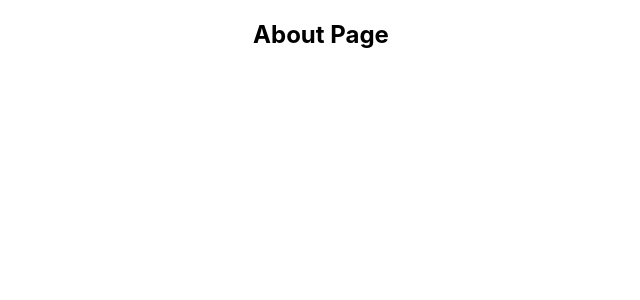
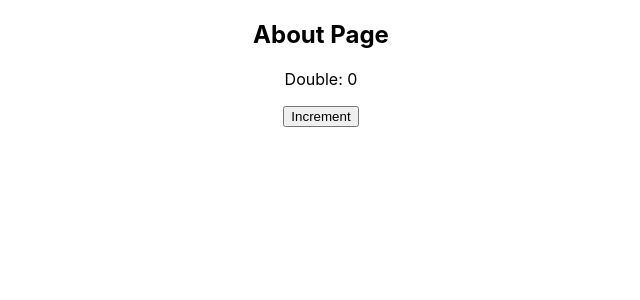
Before and after one commit to Srinivas002Guddati/react-interview-prep, a React (Create React App) app: page /about in a window 1280 px wide. Shown: the top 300 px of the page, without its empty margins (319-959 px from the left). Built offline with nearby package versions, Linux system fonts and the light colour scheme.

Commit message:
useMemo example added

```diff
--- a/package.json
+++ b/package.json
@@ -11,6 +11,7 @@
     "react-dom": "^19.1.1",
     "react-router-dom": "^7.9.1",
     "react-scripts": "5.0.1",
+    "react-window": "^2.1.1",
     "web-vitals": "^2.1.4"
   },
   "scripts": {
--- a/src/App.js
+++ b/src/App.js
@@ -17,9 +17,9 @@ import ToggleButton from "./components/core-concepts/custom-hooks/useToggle";
 import CounterComponent from "./components/core-concepts/custom-hooks/useCounter";
 import PostList from "./components/core-concepts/custom-hooks/useFetch";
 import ParentComponent from "./components/performance-techniques/react-memo-pure-components";
-
+import About from "./components/performance-techniques/lazy-loading-with-routes/About";
 const Home = lazy(()=>import('./components/performance-techniques/lazy-loading-with-routes/Home'));
-const About = lazy(()=>import('./components/performance-techniques/lazy-loading-with-routes/About'));
+//const About = lazy(()=>import('./components/performance-techniques/lazy-loading-with-routes/About'));
 const Contact = lazy(()=>import('./components/performance-techniques/lazy-loading-with-routes/Contact'));
 
 function App() {
@@ -52,7 +52,10 @@ function App() {
         <Suspense fallback={<div>Loading...</div>}>
           <Routes>
             <Route path="/" element={<Home />} />
-            <Route path="/about" element={<About />} />
+            {/* Split Routes (Route-based code splitting) */}
+            <Route path="/about" element={ <Suspense fallback={<p>Loading...</p>}>
+              <About />
+            </Suspense>} />
             <Route path="/contact" element={<Contact />} />
           </Routes>
         </Suspense>
--- a/src/components/performance-techniques/lazy-loading-with-routes/About.js
+++ b/src/components/performance-techniques/lazy-loading-with-routes/About.js
@@ -10,10 +10,15 @@ Definition: Suspense is a React feature used to display a fallback UI while wait
 
 */
 
+import React from 'react';
+import UseMemoDemo from '../useMemo/useMemo';
 
 const About = () =>{
     return(
+        <>
         <h2>About Page</h2>
+        <UseMemoDemo />
+        </>
     )
 }
 
--- /dev/null
+++ b/src/components/performance-techniques/useMemo/useMemo.js
@@ -0,0 +1,29 @@
+
+/*
+ useMemo is a React hook that memoizes the result of a computation, so it only recalculates when its dependencies change. It's perfect for avoiding expensive recalculations during re-renders.
+*/
+/*
+ useMemo is a React hook that memoizes the result of a computation, so it only recalculates when its dependencies change. It's perfect for avoiding expensive recalculations during re-renders.
+*/
+
+//Example:
+
+import React, { useState, useMemo} from 'react';
+
+function UseMemoDemo(){
+    const [count, setCount] = useState(0);
+    //Expensive computation simulated
+    const doubleCount = useMemo(()=>{
+        console.log("calculating double...");
+        return count * 2;
+    }, [count]);
+
+    return(
+        <div>
+            <p>Double: {doubleCount}</p>
+            <button onClick={()=>setCount(count+1)}>Increment</button>
+        </div>
+    )
+};
+
+export default UseMemoDemo;
```
Also changed, not shown: 1 other file (tests, documents, lock files or other folders).
